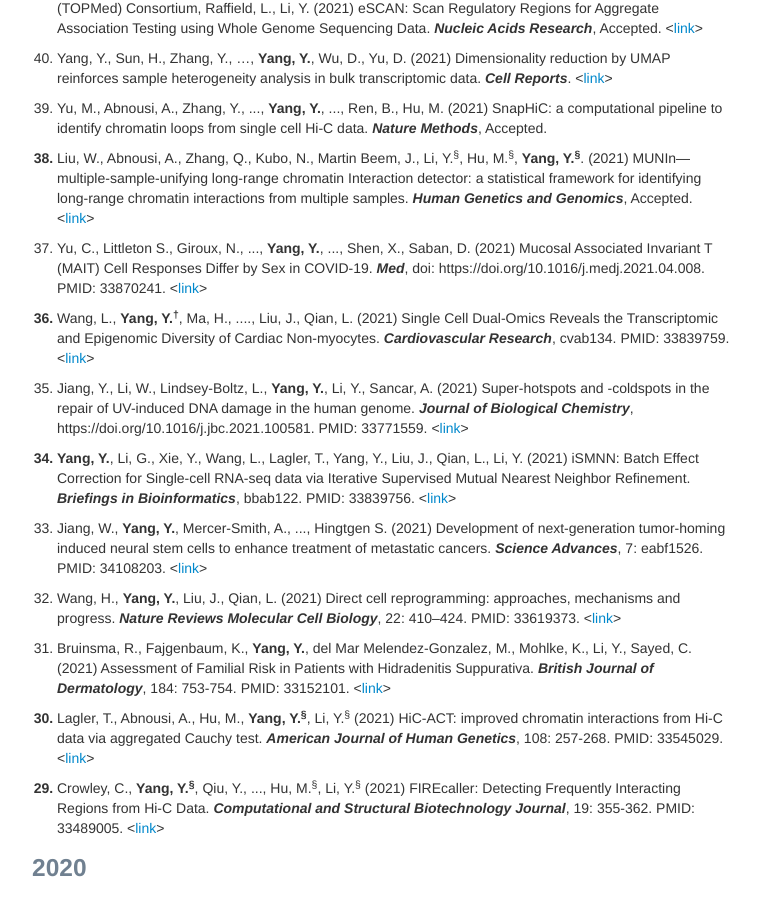
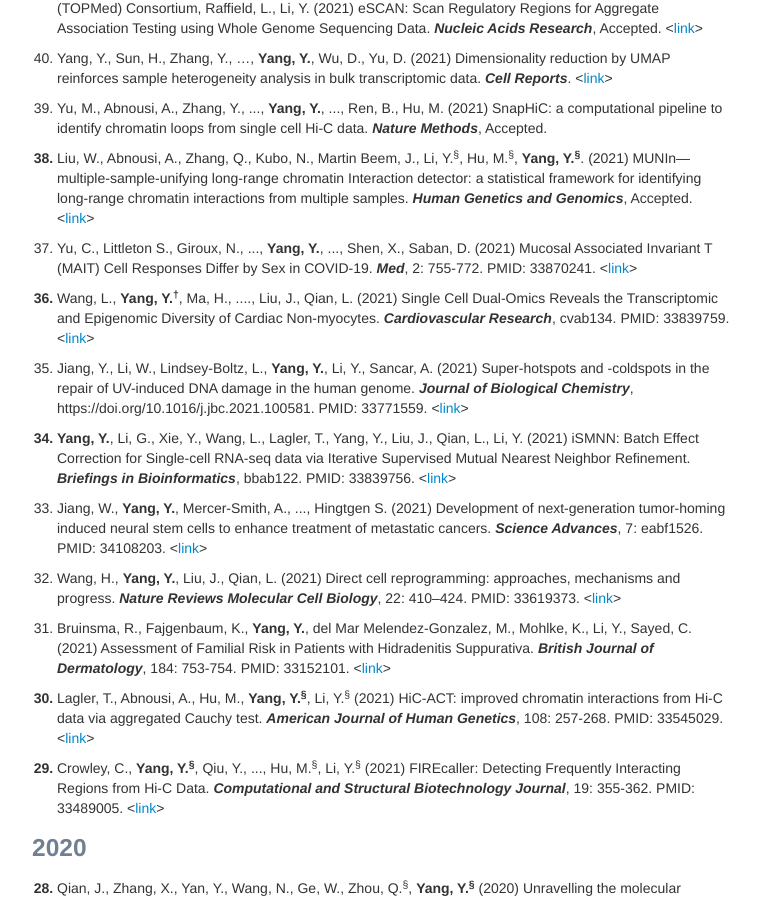
Before and after one commit to yycunc/yycunc.github.io, a Jekyll site: the page built from pages/pubs.md, in a window 1280 px wide and 900 px high, scrolled down 606 px. Shown: the whole window, without its empty margins (258-1018 px from the left). Built offline with Jekyll 4.4.1, drawn with Linux system fonts in a browser that asks for light colours.

Commit message:
Update pubs.md

```diff
--- a/pages/pubs.md
+++ b/pages/pubs.md
@@ -32,7 +32,7 @@ title: Yuchen Yang's publications
 
 <ol start="38" style="font-weight: bold;"> <li><span style="font-weight: normal;">Liu, W., Abnousi, A., Zhang, Q., Kubo, N., Martin Beem, J., Li, Y.<sup>&sect;</sup>, Hu, M.<sup>&sect;</sup>, <b>Yang, Y.<sup>&sect;</sup></b>. (2021) MUNIn—multiple-sample-unifying long-range chromatin Interaction detector: a statistical framework for identifying long-range chromatin interactions from multiple samples. <i><b>Human Genetics and Genomics</b></i>, Accepted. <<a href="https://www.biorxiv.org/content/10.1101/2020.11.12.380782v1">link</a>></span></li></ol>
 
-<ol start="37"> <li>Yu, C., Littleton S., Giroux, N., ..., <b>Yang, Y.</b>, ..., Shen, X., Saban, D. (2021) Mucosal Associated Invariant T (MAIT) Cell Responses Differ by Sex in COVID-19. <i><b>Med</b></i>, doi: https://doi.org/10.1016/j.medj.2021.04.008. PMID: 33870241. <<a href="https://www.cell.com/med/pdf/S2666-6340(21)00157-4.pdf?_returnURL=https%3A%2F%2Flinkinghub.elsevier.com%2Fretrieve%2Fpii%2FS2666634021001574%3Fshowall%3Dtrue">link</a>></li></ol>
+<ol start="37"> <li>Yu, C., Littleton S., Giroux, N., ..., <b>Yang, Y.</b>, ..., Shen, X., Saban, D. (2021) Mucosal Associated Invariant T (MAIT) Cell Responses Differ by Sex in COVID-19. <i><b>Med</b></i>, 2: 755-772. PMID: 33870241. <<a href="https://www.cell.com/med/pdf/S2666-6340(21)00157-4.pdf?_returnURL=https%3A%2F%2Flinkinghub.elsevier.com%2Fretrieve%2Fpii%2FS2666634021001574%3Fshowall%3Dtrue">link</a>></li></ol>
 
 <ol start="36" style="font-weight: bold;"> <li><span style="font-weight: normal;">Wang, L., <b>Yang, Y.<sup>&dagger;</sup></b>, Ma, H., ...., Liu, J., Qian, L. (2021) Single Cell Dual-Omics Reveals the Transcriptomic and Epigenomic Diversity of Cardiac Non-myocytes. <i><b>Cardiovascular Research</b></i>, cvab134. PMID: 33839759. <<a href="https://academic.oup.com/cardiovascres/advance-article-abstract/doi/10.1093/cvr/cvab134/6220323">link</a>></span></li></ol>
 
```
